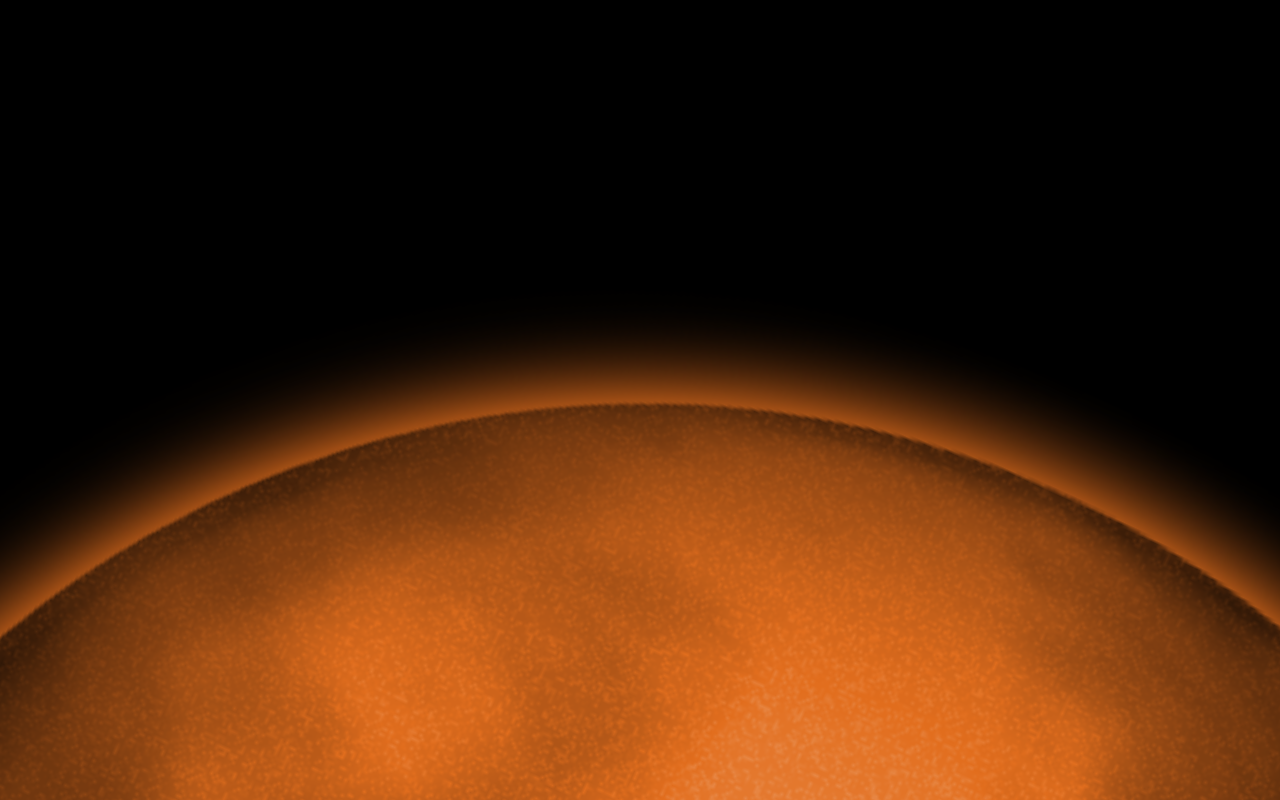
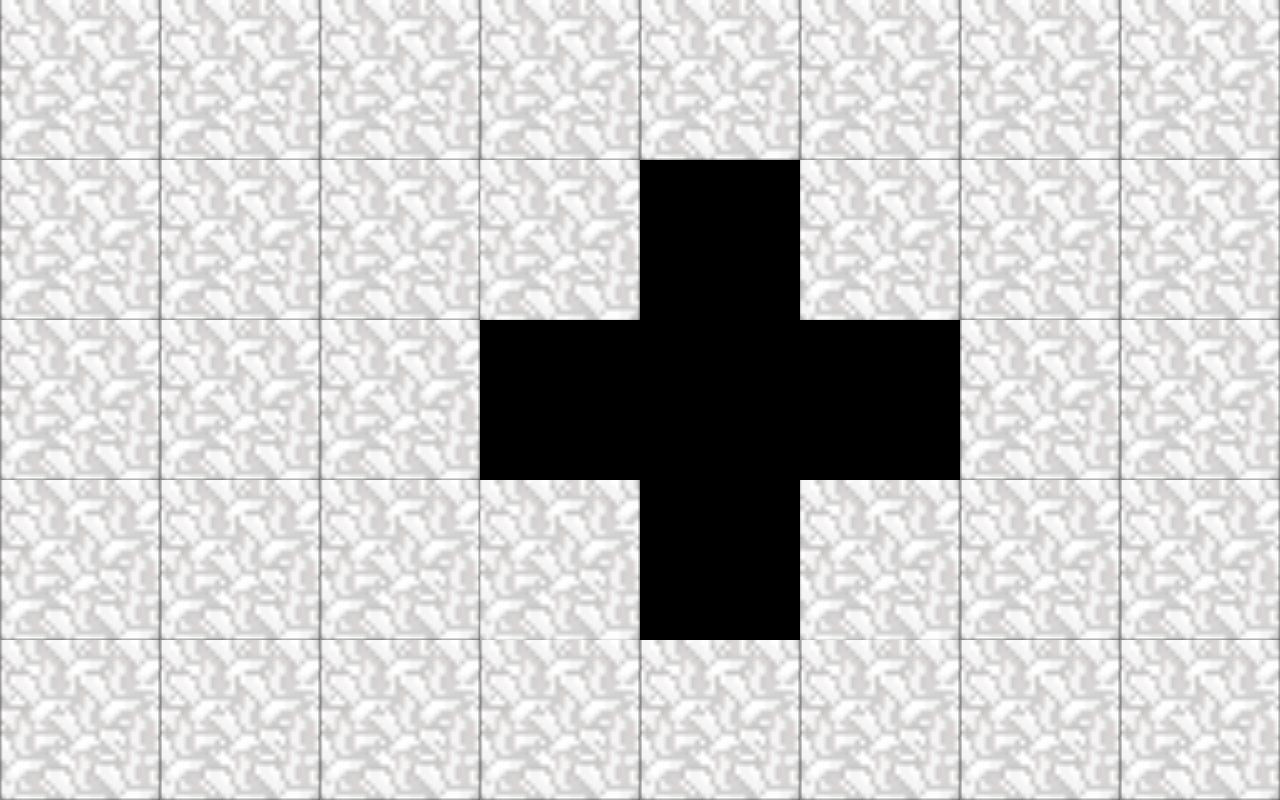
Before and after one commit to temporarymoon/distribution, a website built with webpack: page src/index.html in a window 1280 px wide. Built offline with nearby package versions, Linux system fonts and the light colour scheme; animation ran at ten frames a second; files whose address does not match are found by name.

Commit message:
feat: started over

```diff
--- a/src/scss/base.scss
+++ b/src/scss/base.scss
@@ -5,7 +5,8 @@
   overflow: hidden;
 }
 
-.full {
+.full,
+html {
   display: block;
   height: 100%;
   width: 100%;
--- a/src/ts/main.ts
+++ b/src/ts/main.ts
@@ -1,130 +1,187 @@
 import { Engine, Render, Runner, Events, World, Bodies, Body } from "matter-js";
 import { planet, house } from "./assets";
 
-export const main = () => {
-  const width = window.innerWidth;
-  const height = window.innerHeight;
+enum CellType {
+  frozen,
+  full,
+  empty
+}
+
+type Cell = CellType;
+
+type Layout = {
+  width: number;
+  height: number;
+  cells: Cell[];
+};
+
+const loadImage = (w: number, h: number, url: string) => {
+  const img = new Image(w, h);
+
+  img.src = url;
+
+  return [
+    img,
+    new Promise(resolve => {
+      img.onload = resolve;
+    })
+  ] as const;
+};
+
+const [snow, snowLoaded] = loadImage(
+  256,
+  256,
+  require("../../assets/snow.png")
+);
+
+const [present, presentLoaded] = loadImage(
+  16,
+  16,
+  require("../../assets/present.png")
+);
+
+const thingsToLoad = [presentLoaded, snowLoaded];
+
+const drawTile = (
+  _type: CellType,
+  context: CanvasRenderingContext2D,
+  x: number,
+  y: number,
+  width: number,
+  height: number
+) => {
+  // console.log({ _type });
+
+  if (_type === CellType.frozen) {
+    context.drawImage(snow, 32, 0, 32, 32, x, y, width, height);
+  } else if (_type === CellType.empty) {
+    context.fillStyle = "black";
+    context.fillRect(x, y, width, height);
+  } else {
+    context.drawImage(present, x, y, width, height);
+  }
+};
+
+const getTilePosition = (index: number, width: number) => {
+  const x = index % width;
+  const y = Math.floor(index / width);
+  return [x, y];
+};
+
+export const main = async () => {
+  let width: number, height: number;
 
   const canvas = document.getElementById("canvas") as HTMLCanvasElement;
+  const context = canvas.getContext("2d");
 
-  // create engine
-  const engine = Engine.create();
-  const { world } = engine;
+  const resize = () => {
+    width = window.innerWidth;
+    height = window.innerHeight;
 
-  const zoom = 1;
-
-  // create renderer
-  const renderer = Render.create({
-    element: document.body,
-    engine,
-    options: {
-      width,
-      height,
-      wireframes: false,
-      background: "black"
-    },
-    bounds: {
-      min: { x: 0, y: 0 },
-      max: { x: width * zoom, y: height * zoom }
-    },
-    canvas
-  });
-
-  Render.run(renderer);
-
-  // create runner
-  const runner = Runner.create();
-  Runner.run(runner, engine);
-
-  // remove gravity
-  engine.world.gravity.y = 0;
-
-  const planetRadius = 1000;
-  const planetSpeed = 0.003;
-  // planet
-  const planetBody = Bodies.circle(
-    width / 2,
-    height / 2 + planetRadius,
-    planetRadius,
-    {
-      render: {
-        sprite: planet(planetRadius * 2 + 495)
-      },
-      mass: Infinity,
-      label: "planet",
-      restitution: 0
-    }
-  );
-
-  World.add(world, planetBody);
-
-  const spawnHouse = () => {
-    const size = 2;
-
-    const _width = 100;
-    const _height = 150;
-
-    const houseBody = Bodies.rectangle(width / 2, 400, _width, _height, {
-      render: {
-        sprite: house(_width, _height)
-      },
-      mass: 1000,
-      label: "house",
-      frictionAir: 0
-    });
-
-    World.add(world, houseBody);
+    canvas.width = width;
+    canvas.height = height;
   };
 
-  const spawnPizza = () => {
-    const ship = Bodies.rectangle(width / 2, 200, 70, 10, {
-      render: {
-        fillStyle: "white"
-      },
-      frictionAir: 0
-    });
+  await Promise.all(thingsToLoad);
 
-    ship.force.x += 0.002;
+  const render = (layout: Layout) => {
+    context.fillStyle = "#333333";
+    context.fillRect(0, 0, width, height);
 
-    // test box
-    World.add(world, ship);
-  };
+    const minD = Math.min(width, height);
+    const side = minD / (Math.min(layout.height, layout.width) + 2);
 
-  const houseSpacing = 0.7;
-  let lastHouse = houseSpacing;
-
-  Events.on(engine, "afterUpdate", () => {
-    for (const body of world.bodies) {
-      if (body !== planetBody) {
-        const Dx = planetBody.position.x - body.position.x;
-        const Dy = planetBody.position.y - body.position.y;
-        const force = body.label === "house" ? 1 : 0.0002;
-        const angle = Math.atan2(Dy, Dx);
-        body.force.x += force * Math.cos(angle);
-        body.force.y += force * Math.sin(angle);
-      }
-
-      if (
-        body.label === "house" &&
-        body.position.y > height / 2 + planetRadius * 2 - 50
-      ) {
-        World.remove(world, body);
+    for (let x = 0; x < width / side; x++) {
+      for (let y = 0; y < height / side; y++) {
+        drawTile(CellType.frozen, context, x * side, y * side, side, side);
       }
     }
 
-    Body.setAngularVelocity(planetBody, planetSpeed);
-    Body.setPosition(planetBody, {
-      x: width / 2,
-      y: height / 2 + planetRadius
-    });
+    const tilesFitting = [width / side, height / side].map(Math.floor);
 
-    lastHouse++;
+    context.save();
+    context.translate(
+      Math.round((tilesFitting[0] - layout.width) / 2) * side,
+      Math.round((tilesFitting[1] - layout.height) / 2) * side
+    );
 
-    if (lastHouse >= houseSpacing / planetSpeed) {
-      lastHouse = 0;
-      spawnHouse();
+    for (let index = 0; index < layout.cells.length; index++) {
+      const cell = layout.cells[index];
+
+      const [x, y] = getTilePosition(index, layout.width);
+
+      drawTile(cell, context, x * side, y * side, side, side);
+    }
+
+    context.restore();
+  };
+
+  let base = {
+    width: 3,
+    height: 3,
+    cells: [
+      CellType.frozen,
+      CellType.empty,
+      CellType.frozen,
+      CellType.empty,
+      CellType.empty,
+      CellType.empty,
+      CellType.frozen,
+      CellType.empty,
+      CellType.frozen
+    ]
+  };
+
+  const loop = () => {
+    render(base);
+
+    requestAnimationFrame(loop);
+  };
+
+  resize();
+  loop();
+
+  window.onresize = resize;
+
+  const doTurn = (e: MouseEvent) => {
+    const layout = base;
+    const minD = Math.min(width, height);
+    const side = minD / (Math.min(layout.height, layout.width) + 2);
+
+    const tilesFitting = [width / side, height / side].map(Math.floor);
+
+    const [x, y] = [
+      e.clientX - Math.round((tilesFitting[0] - layout.width) / 2) * side,
+      e.clientY - Math.round((tilesFitting[1] - layout.height) / 2) * side
+    ];
+
+    const [cx, cy] = [x / side, y / side].map(Math.floor);
+    const mouseIndex = cy * layout.width + cx;
+    const newLayout = {
+      ...layout,
+      cells: layout.cells.map((v, i) =>
+        mouseIndex === i && v === CellType.empty ? CellType.full : v
+      )
+    };
+
+    base = newLayout;
+  };
+
+  let mouseDown = false;
+
+  canvas.addEventListener("mouseup", () => {
+    mouseDown = false;
+  });
+
+  canvas.addEventListener("mousedown", e => {
+    mouseDown = true;
+
+    doTurn(e);
+  });
+
+  canvas.addEventListener("mousemove", e => {
+    if (mouseDown) {
+      doTurn(e);
     }
   });
-
-  canvas.addEventListener("click", spawnPizza);
 };
```
Also changed, not shown: assets/present.png (added), assets/snow.png (added), dist/22dad77763cc5072f0c47de8718364aa.png (added), dist/87fab8eaec001cfe99d90f417528b94f.png (added), dist/cover.png (added), dist/index.html (added), dist/main.js (added), dist/style.css (added), 1 other file.
